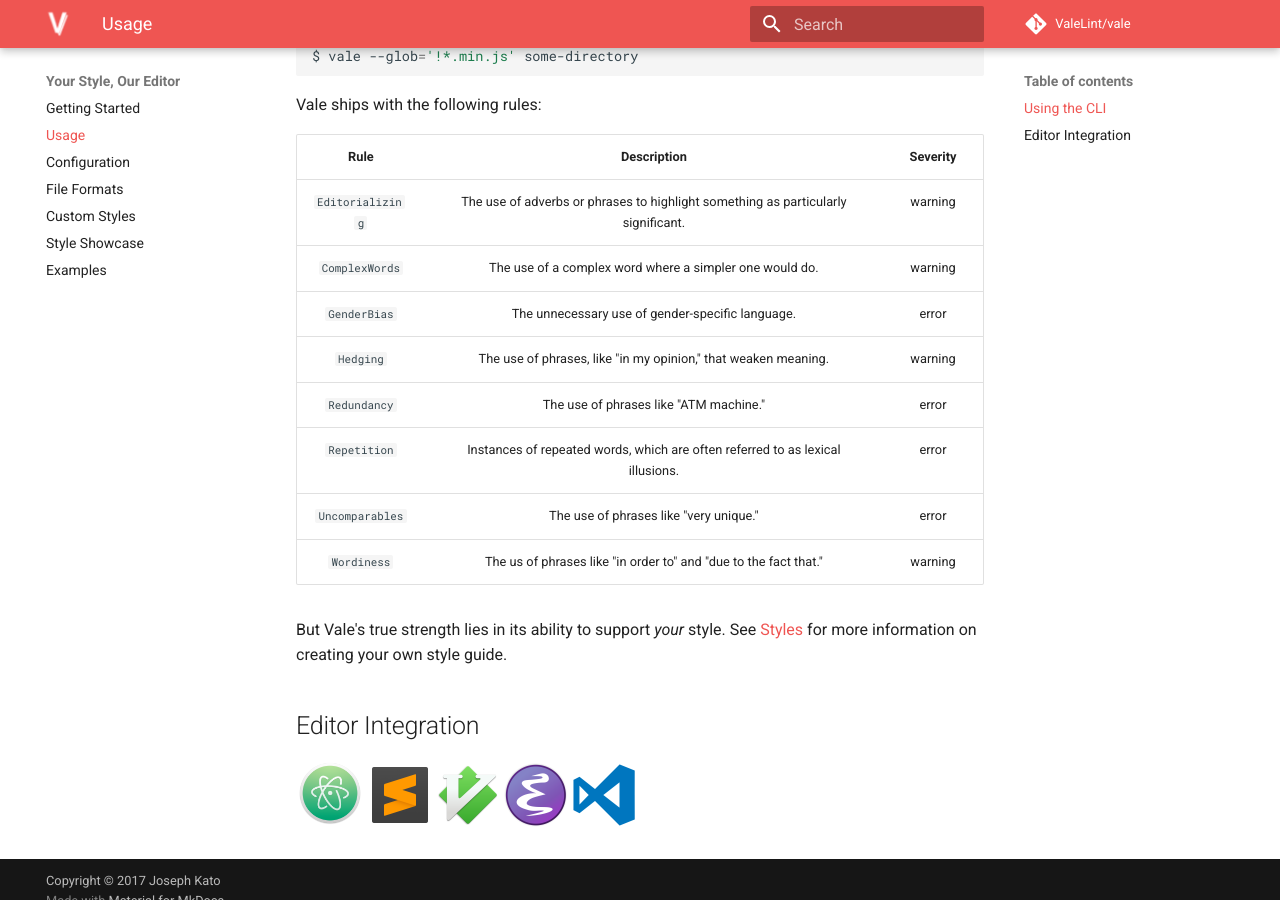
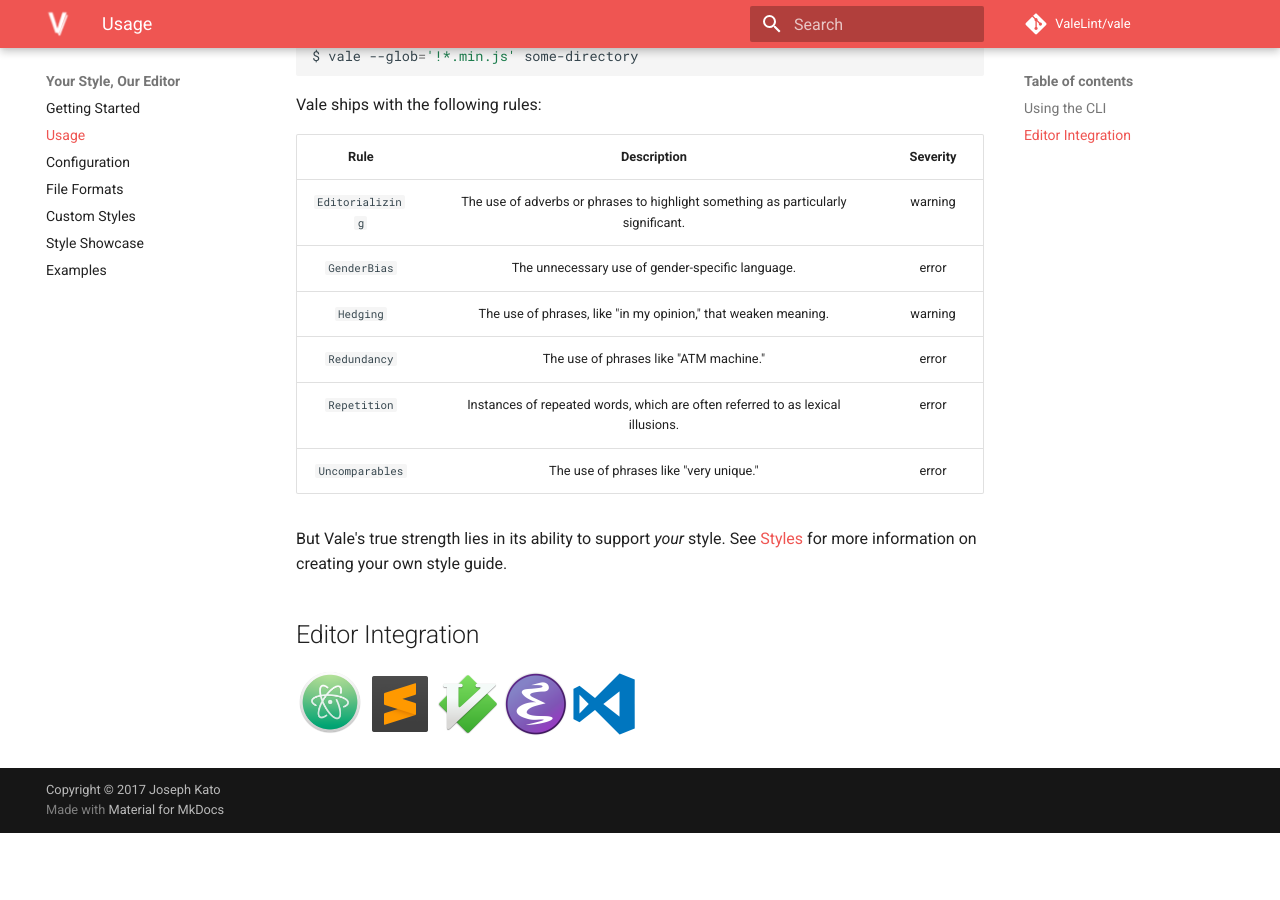
Before and after one commit to wouter-veeken/docs, an MkDocs documentation site: the page built from content/usage.md, in a window 1280 px wide and 900 px high, scrolled down 939 px. Built offline with MkDocs 1.6.1 and Material for MkDocs 9.7.7, drawn with Linux system fonts in a browser that asks for light colours; comment, search, counter and statistics services are not loaded; old or Windows-style settings are respelled for this version of MkDocs; after the commit the page ends 1772 px from its top, so only the background shows below that.

Commit message:
Update built-in rules

```diff
--- a/content/usage.md
+++ b/content/usage.md
@@ -49,13 +49,11 @@
 | Rule           | Description                                                                        | Severity |
 |:--------------:|:----------------------------------------------------------------------------------:|:--------:|
 | `Editorializing` |  The use of adverbs or phrases to highlight something as particularly significant. | warning  |
-| `ComplexWords`   |  The use of a complex word where a simpler one would do.                           | warning  |
 | `GenderBias`     |  The unnecessary use of gender-specific language.                                  |   error  |
 | `Hedging`        |  The use of phrases, like "in my opinion," that weaken meaning.                    | warning  |
 | `Redundancy`     |  The use of phrases like "ATM machine."                                            |   error  |
 | `Repetition`     |  Instances of repeated words, which are often referred to as lexical illusions.    |   error  |
 | `Uncomparables`  |  The use of phrases like "very unique."                                            |   error  |
-| `Wordiness`      |  The us of phrases like "in order to" and "due to the fact that."                  | warning  |
 
 <!-- vale on -->
 
```
